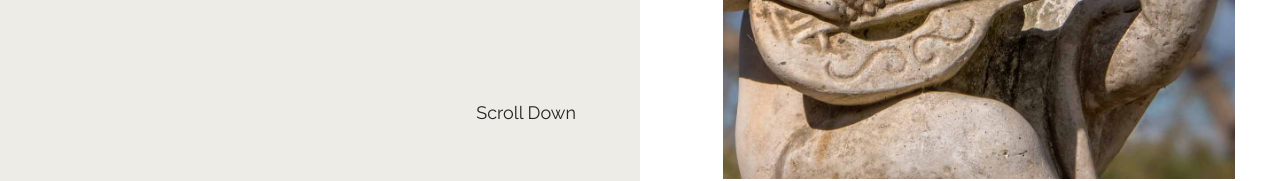
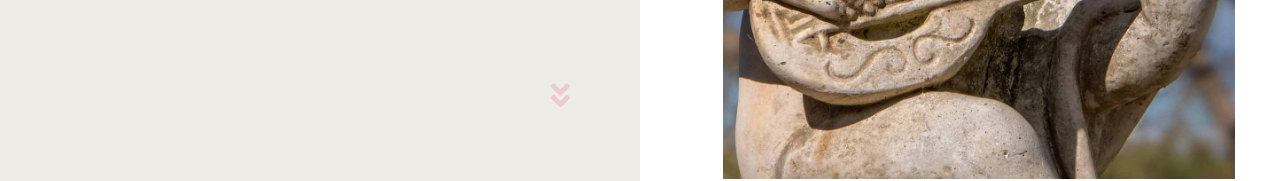
Before and after one commit to PadillaTom/Portfoliov2, a React (Create React App) app: page /about in a window 1280 px wide. Shown: the part 569-750 px from the top of the page. Built offline with nearby package versions, Linux system fonts and the light colour scheme.

Commit message:
Scroll Down, faltan textos

```diff
--- a/src/CSS/index.css
+++ b/src/CSS/index.css
@@ -961,6 +961,9 @@ ul {
   }
   .about-sect .about-widescreen-container .about-title-w .about-scroll-down {
     position: absolute;
+    font-size: 1.7rem;
+    color: crimson;
+    opacity: 0.15;
     bottom: 15%;
     right: 10%;
   }
@@ -1788,7 +1791,6 @@ ul {
 @media (min-width: 1250px) {
   .works-sect .single-works-container .single-work-2 .single-work-title h4 {
     font-size: 3rem;
-    word-spacing: 6rem;
     word-wrap: normal;
   }
 }
--- a/src/CSS/index.sass
+++ b/src/CSS/index.sass
@@ -684,6 +684,9 @@ ul
           letter-spacing: 0.5px
         .about-scroll-down
           position: absolute
+          font-size: 1.7rem
+          color: crimson
+          opacity: 0.15
           bottom: 15%
           right: 10%
           @include media (">=desktop")
@@ -1162,7 +1165,6 @@ ul
             line-height: 1.3
           @include media (">=desktop")
             font-size: 3rem
-            word-spacing: 6rem
             word-wrap: normal
         .single-work-cta
           font-family: $font-primary
--- a/src/Pages/AboutPage.js
+++ b/src/Pages/AboutPage.js
@@ -1,5 +1,6 @@
 import React, { useEffect } from 'react';
 import { Link } from 'react-router-dom';
+import {FaAngleDoubleDown} from "react-icons/fa";
 
 import aboutImg from '../Assets/Images/aboutImg.jpg';
 import { useNavigationContext } from '../Context/navigation_context';
@@ -65,7 +66,9 @@ const AboutPage = () => {
               <h6>About Me</h6>
               <h2>Tomas Padilla</h2>
             </div>
-            <div className='about-scroll-down'>Scroll Down</div>
+            <div className='about-scroll-down'>
+              <FaAngleDoubleDown></FaAngleDoubleDown>
+            </div>
           </motion.div>
           {/* Image */}
           <motion.div
```
Also changed, not shown: 2 other files (tests, documents, lock files or other folders).
